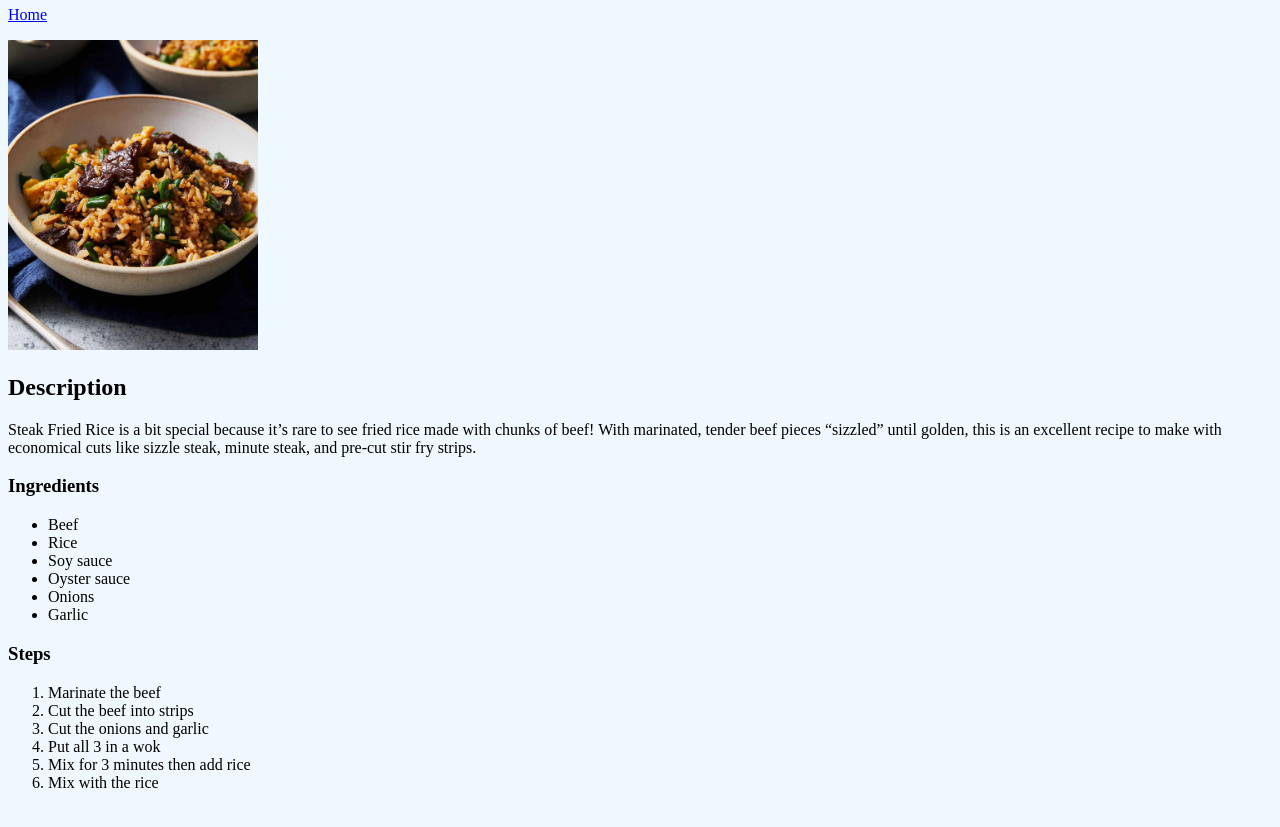
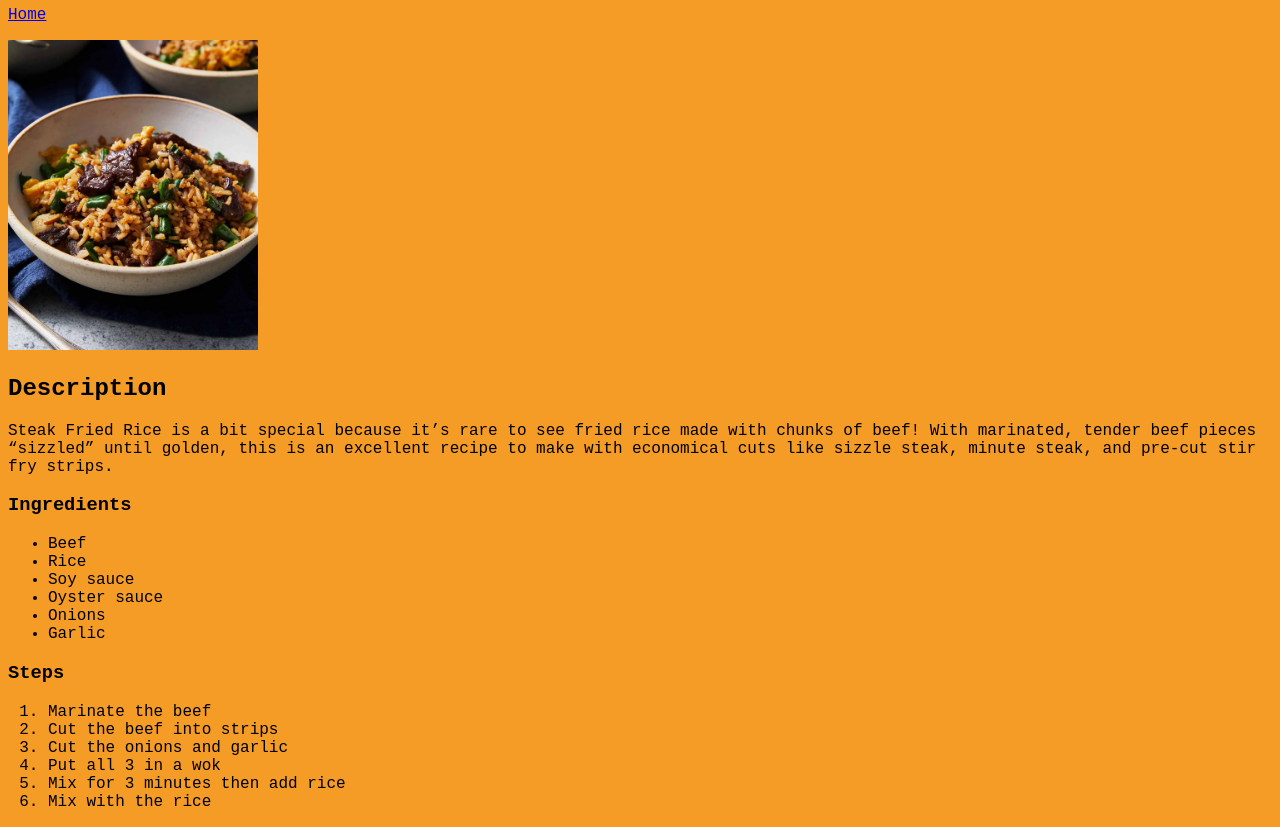
Before and after one commit to massawa-d/odin-recipes-2027, a plain HTML site: page recipes/fried-rice.html in a window 1280 px wide. Shown: the part 74-901 px from the top of the page. Drawn offline with Linux system fonts and the light colour scheme.

Commit message:
Add more styling to the pages

```diff
--- a/recipes/fried-rice.html
+++ b/recipes/fried-rice.html
@@ -6,7 +6,7 @@
     <title>Fried Rice Recipe</title>
     <link rel="stylesheet" href="../style.css">
 </head>
-<body>
+<body class="fried-rice">
     <h1>Fried Rice</h1>
         <p>
             <a href="/index.html">Home</a>
--- a/style.css
+++ b/style.css
@@ -1,3 +1,22 @@
-body {
+.home-page {
     background-color: aliceblue;
 }
+
+.home-page,
+.fried-rice,
+.guacamole,
+.pumpkin-soup {
+    font-family:'Courier New', Courier, monospace;
+}
+
+.fried-rice {
+    background-color: #F59C27;
+}
+
+.guacamole {
+    background-color: #ABE398;
+}
+
+.pumpkin-soup {
+    background-color: #DE8604;
+}
```
Also changed, not shown: index.html (+1 -1 lines), recipes/guacamole.html (+1 -1 lines), recipes/pumpkin-soup.html (+1 -1 lines).
